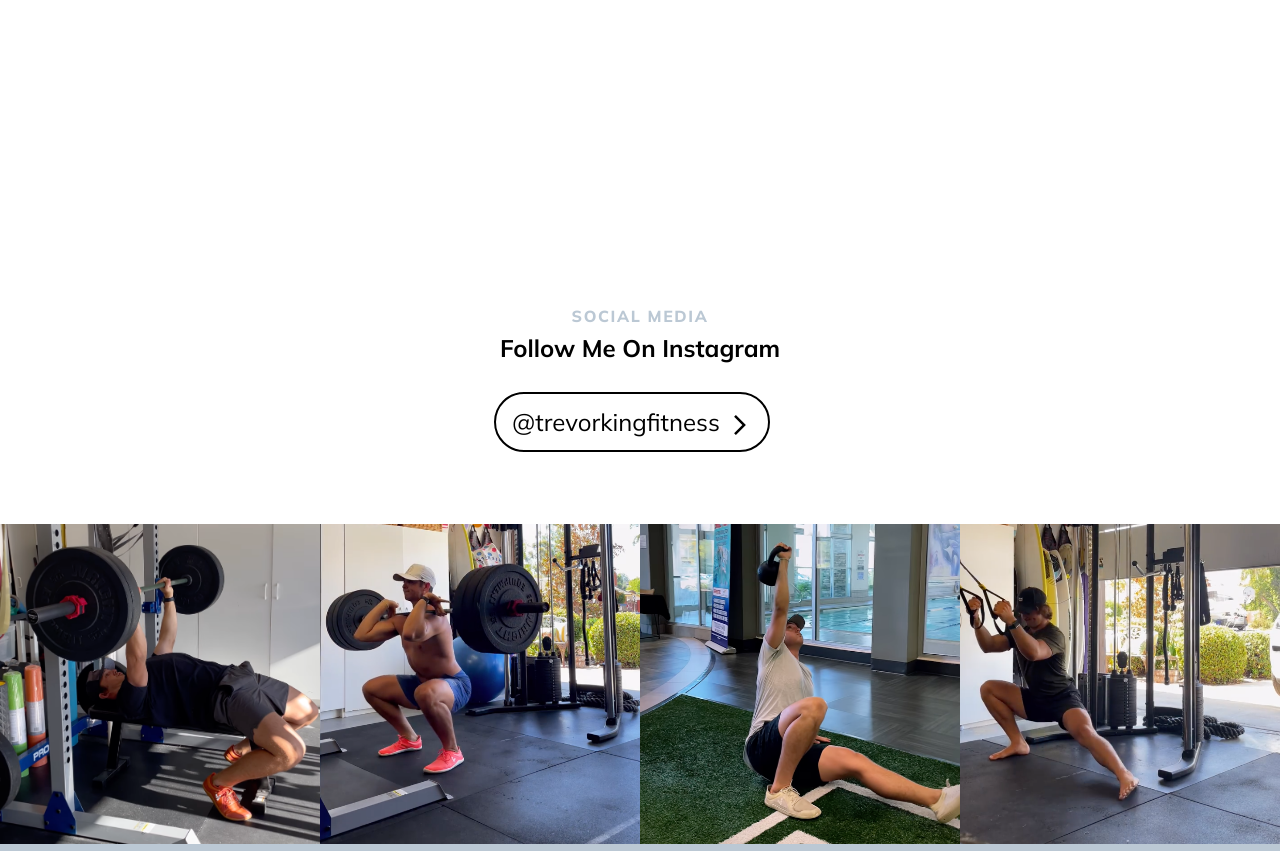
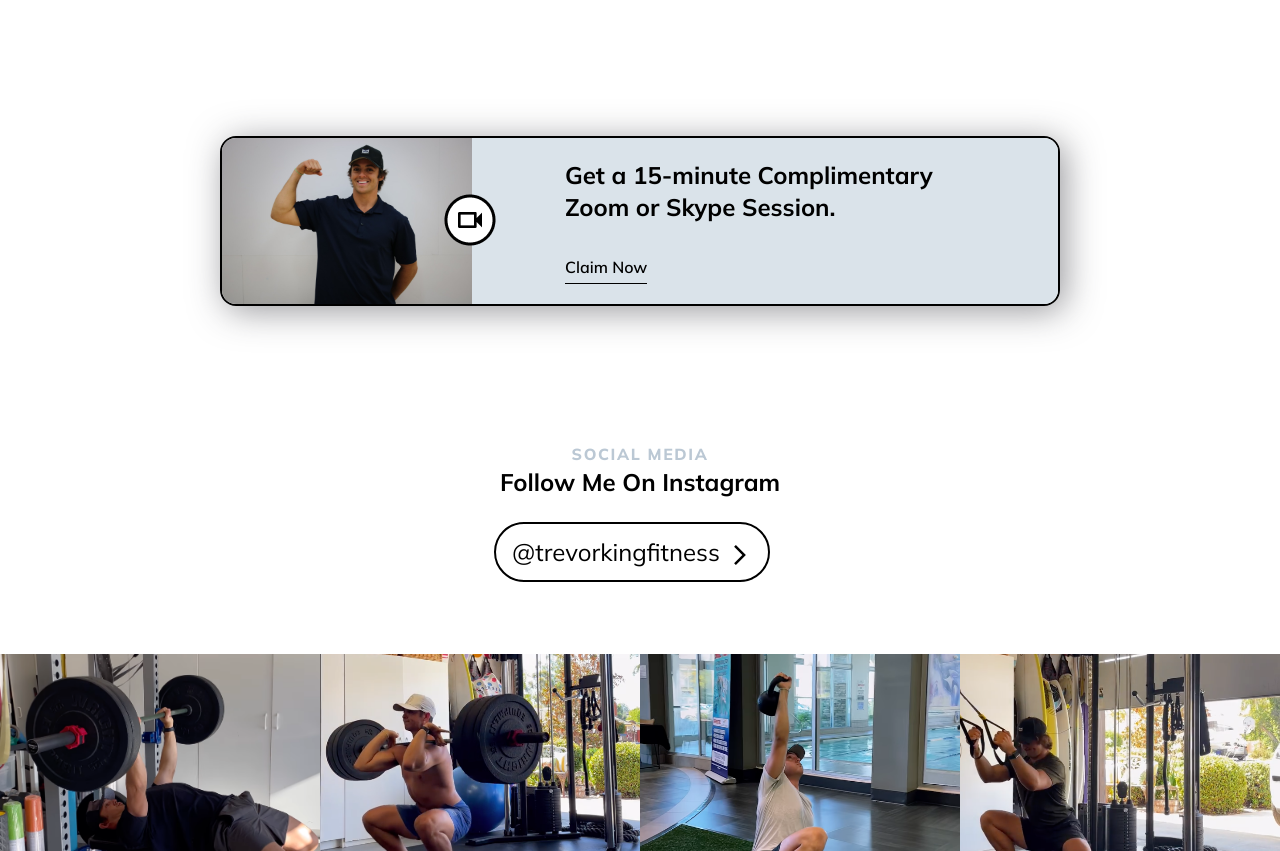
Before and after one commit to ColbyCrawford/tkfitness, a plain HTML site: page about.html in a window 1280 px wide. Shown: the part 1200-2051 px from the top of the page. Drawn offline with Linux system fonts and the light colour scheme.

Commit message:
added cta section

```diff
--- a/about.html
+++ b/about.html
@@ -37,11 +37,28 @@
         </div>
     </section>
 
+    <section class="cta-session">
+        <div class="container">
+            <div class="cta-container flex">
+                <div class="cta-images">
+                    <img class="cta-img" src="/images/portrait-1.jpeg" alt="trevor king">
+                    <img class="cta-icon" src="/images/cam.png" alt="">
+                </div>
+                <div class="cta-content flex">
+                    <div class="wrapper">
+                        <h3 class="cta-text">Get a 15-minute Complimentary Zoom or Skype Session.</h3>
+                        <a class="cta-link link" href="#">Claim Now</a>
+                    </div>
+                </div>
+            </div>
+        </div>
+    </section>
+
     <section class="instagram-section">
         <div class="title">
             <h4>SOCIAL MEDIA</h4>
             <h3>Follow Me On Instagram</h3>
-            <a href="https://www.instagram.com/trevorkingfitness/" class="btn btn--ghost"><span>@trevorkingfitness<img src="images/next.svg"></span></a>
+            <a href="https://www.instagram.com/trevorkingfitness/" target="_blank" class="btn btn--ghost"><span>@trevorkingfitness<img src="images/next.svg"></span></a>
         </div>
         <div class="grid">
             <div class="img-container">
--- a/css/style.css
+++ b/css/style.css
@@ -43,7 +43,7 @@ h2 {
 
 h3 {
     font-size: 24px;
-    line-height: 40px;
+    line-height: 32px;
     font-weight: 700;
 }
 
@@ -540,7 +540,7 @@ nav ul li a:hover {
 }
 
 .about-info {
-    padding-bottom: 240px;
+    padding-bottom: 80px;
 }
 
 /* PROGRAMS-PAGE */
--- a/css/utilities.css
+++ b/css/utilities.css
@@ -77,6 +77,8 @@ section.programs-section.py-2 {
     margin: 40px 0 48px 0px;
 }
 
+/* flex */
+
 .flex {
     width: 100%;
     display: flex;
@@ -120,6 +122,15 @@ section.programs-section.py-2 {
     background-color: rgba(0, 0, 0, 0.047);
 }
 
+/* Links */
+.link {
+    font-size: 16px;
+    line-height: 24px;
+    font-weight: 600;
+    padding-bottom: 4px;
+    border-bottom: 1px solid #000;
+    display: inline-block;
+}
 
 /* Cards */
 
@@ -230,3 +241,57 @@ section.programs-section.py-2 {
 .form-item.col-full {
     grid-column: 1 / 3;
 }
+
+/* CTA-SESSION */
+.cta-session {
+    margin-bottom: 136px;
+}
+
+.cta-container {
+    max-width: 840px;
+    margin: 0 auto;
+    height: 170px;
+    border: 2px solid #000;
+    border-radius: 16px;
+    overflow: hidden;
+    box-shadow: 5px 5px 35px rgba(52, 53, 61, 0.51);
+}
+
+.cta-container.flex {
+    gap: 0;
+    flex-wrap: nowrap;
+}
+
+.cta-images {
+    flex-basis: 250px;
+    height: 100%;
+    position: relative;
+}
+
+.cta-img {
+    width: 100%;
+    height: 100%;
+    object-fit: cover;
+    /* object-fit: cover; */
+}
+
+.cta-icon {
+    position: absolute;
+    top: 56px;
+    right: -24px;
+}
+
+.cta-content {
+    height: 100%;
+    flex-basis: 500px;
+    flex-grow: 1;
+    background-color: var(--lightest-grey-color);
+}
+
+.cta-content .cta-link.link {
+    margin-top: 32px;
+}
+
+.cta-content .cta-text {
+    max-width: 400px;
+}
```
Also changed, not shown: contact.html (+18 -1 lines), index.html (+1 -1 lines), services.html (+18 -1 lines), images/cam.png (added).
